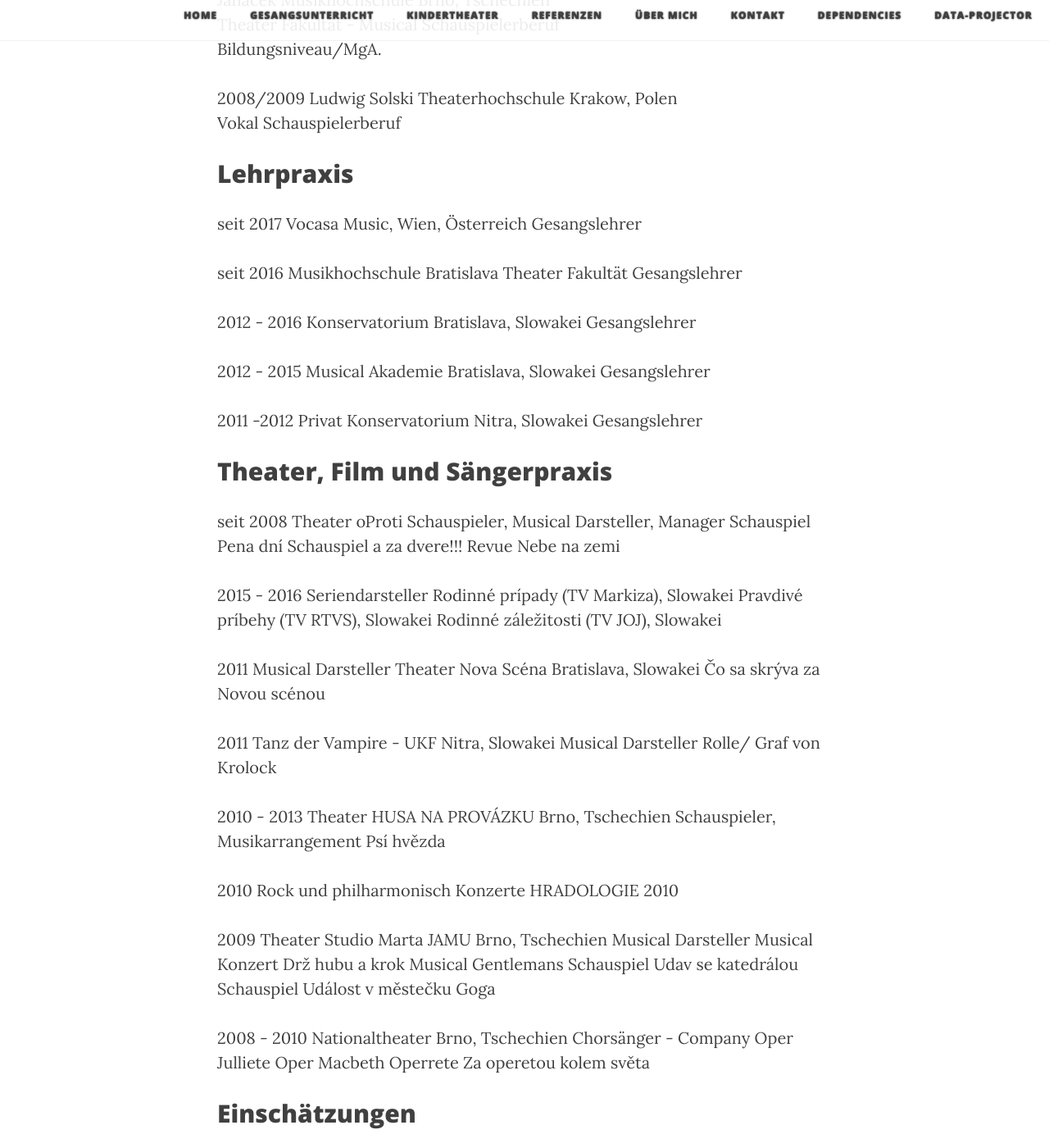
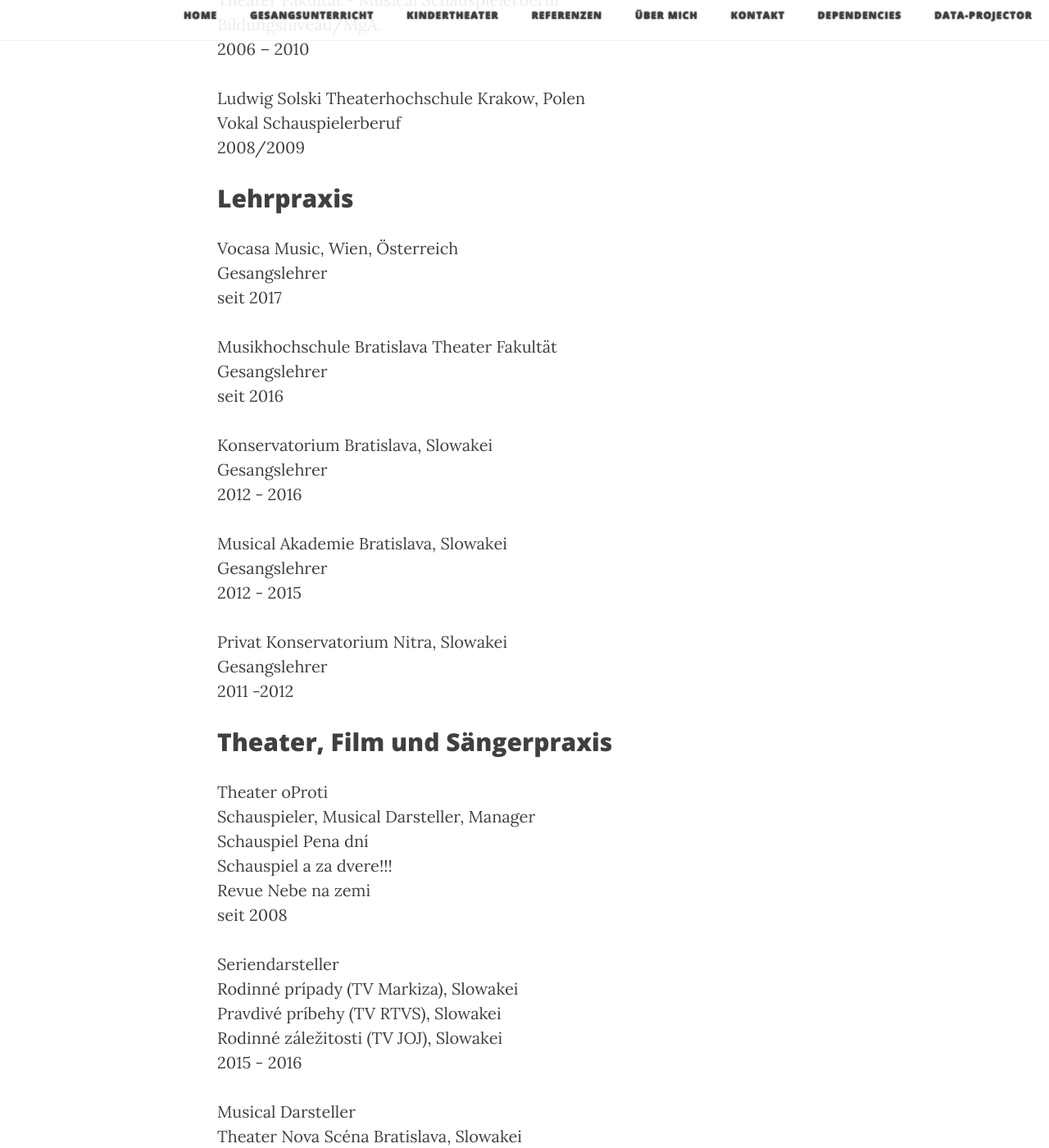
Before and after one commit to janhyza/gesangscoaching.at, a Jekyll site: the page built from projects/Ubermich.md, in a window 1280 px wide and 1400 px high, scrolled down 825 px. Shown: the whole window at 82% size. Built offline with Jekyll 4.4.1, drawn with Linux system fonts in a browser that asks for light colours; nearby versions of some CDN libraries; some of the changed lines change nothing that is shown; some of the changed text lies outside the part shown.

Commit message:
cv upload

```diff
--- a/projects/Ubermich.md
+++ b/projects/Ubermich.md
@@ -6,91 +6,90 @@ header-img: "img/ja1.jpg"
 category: Über mich
 ---
 
-## Ausbildung
-2010 – 2013 <br>
+## Ausbildung<br>
 Universität Konstantine Philosoph Nitra, Slowakei <br>
 Fakultät für Bildungswissenschaften - Musikdidaktik <br>
 Bildungsniveau/ PhD.<br>
+2010 – 2013 <br>
 
-2006 – 2010 <br>
 Janacek Musikhochschule Brno, Tschechien <br>
 Theater Fakultät - Musical Schauspielerberuf <br>
 Bildungsniveau/MgA.<br>
+2006 – 2010 <br>
 
-2008/2009
 Ludwig Solski Theaterhochschule Krakow, Polen <br>
 Vokal Schauspielerberuf <br>
+2008/2009 <br>
 
-## Lehrpraxis
-seit 2017
-Vocasa Music, Wien, Österreich
-Gesangslehrer
+## Lehrpraxis<br>
+Vocasa Music, Wien, Österreich<br>
+Gesangslehrer<br>
+seit 2017<br>
 
-seit 2016
-Musikhochschule Bratislava Theater Fakultät
-Gesangslehrer
+Musikhochschule Bratislava Theater Fakultät <br>
+Gesangslehrer<br>
+seit 2016<br>
 
-2012 - 2016
-Konservatorium Bratislava, Slowakei
-Gesangslehrer
+Konservatorium Bratislava, Slowakei<br>
+Gesangslehrer<br>
+2012 - 2016<br>
 
-2012 - 2015
-Musical Akademie Bratislava, Slowakei
-Gesangslehrer
+Musical Akademie Bratislava, Slowakei<br>
+Gesangslehrer<br>
+2012 - 2015<br>
 
-2011 -2012
-Privat Konservatorium Nitra, Slowakei
-Gesangslehrer
+Privat Konservatorium Nitra, Slowakei<br>
+Gesangslehrer<br>
+2011 -2012<br>
 
-## Theater, Film und Sängerpraxis
-seit 2008
-Theater oProti
-Schauspieler, Musical Darsteller, Manager
-Schauspiel Pena dní
-Schauspiel a za dvere!!!
-Revue Nebe na zemi
+## Theater, Film und Sängerpraxis<br>
+Theater oProti<br>
+Schauspieler, Musical Darsteller, Manager <br>
+Schauspiel Pena dní<br>
+Schauspiel a za dvere!!!<br>
+Revue Nebe na zemi<br>
+seit 2008 <br>
 
-2015 - 2016
-Seriendarsteller
-Rodinné prípady (TV Markiza), Slowakei
-Pravdivé príbehy (TV RTVS), Slowakei
-Rodinné záležitosti (TV JOJ), Slowakei
+Seriendarsteller<br>
+Rodinné prípady (TV Markiza), Slowakei<br>
+Pravdivé príbehy (TV RTVS), Slowakei<br>
+Rodinné záležitosti (TV JOJ), Slowakei<br>
+2015 - 2016<br>
 
-2011
-Musical Darsteller
-Theater Nova Scéna Bratislava, Slowakei
-Čo sa skrýva za Novou scénou
+Musical Darsteller<br>
+Theater Nova Scéna Bratislava, Slowakei<br>
+Čo sa skrýva za Novou scénou<br>
+2011 <br>
 
-2011
-Tanz der Vampire -  UKF Nitra, Slowakei
-Musical Darsteller
-Rolle/ Graf von Krolock
+Tanz der Vampire -  UKF Nitra, Slowakei<br>
+Musical Darsteller<br>
+Rolle/ Graf von Krolock<br>
+2011<br>
 
-2010 - 2013
-Theater HUSA NA PROVÁZKU Brno, Tschechien
-Schauspieler, Musikarrangement
-Psí hvězda
+Theater HUSA NA PROVÁZKU Brno, Tschechien<br>
+Schauspieler, Musikarrangement<br>
+Psí hvězda<br>
+2010 - 2013<br>
 
-2010
-Rock und philharmonisch Konzerte HRADOLOGIE 2010
+Rock und philharmonisch Konzerte HRADOLOGIE 2010<br>
+2010<br>
 
-2009
-Theater Studio Marta JAMU Brno, Tschechien
-Musical Darsteller
-Musical Konzert Drž hubu a krok
-Musical Gentlemans
-Schauspiel Udav se katedrálou
-Schauspiel Událost v městečku Goga
+Theater Studio Marta JAMU Brno, Tschechien<br>
+Musical Darsteller<br>
+Musical Konzert Drž hubu a krok <br>
+Musical Gentlemans<br>
+Schauspiel Udav se katedrálou <br>
+Schauspiel Událost v městečku Goga<br>
+2009<br>
 
-2008 - 2010
-Nationaltheater Brno, Tschechien
-Chorsänger - Company
-Oper Julliete
-Oper Macbeth
-Operrete Za operetou kolem světa
+Nationaltheater Brno, Tschechien <br>
+Chorsänger - Company<br>
+Oper Julliete<br>
+Oper Macbeth<br>
+Operrete Za operetou kolem světa<br>
+2008 - 2010<br>
 
-## Einschätzungen
-
-2015
-European Festival of Humour and Satire
-"Einschätzung - Die Entdecken des Jahres" für Schauspiel ...a za dvere!!!(Theater oProti)
+## Einschätzungen<br>
+European Festival of Humour and Satire<br>
+"Einschätzung - Die Entdecken des Jahres" für Schauspiel ...a za dvere!!!(Theater oProti)<br>
+2008 - 2010<br>
```
